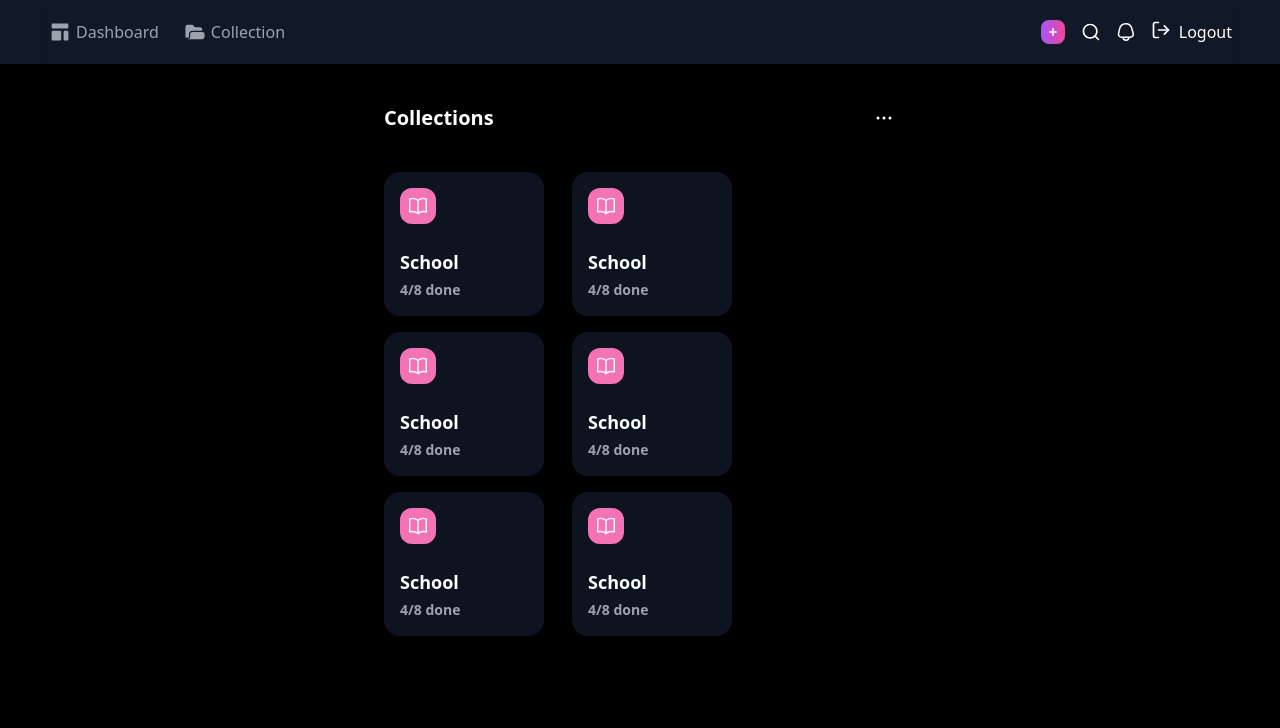
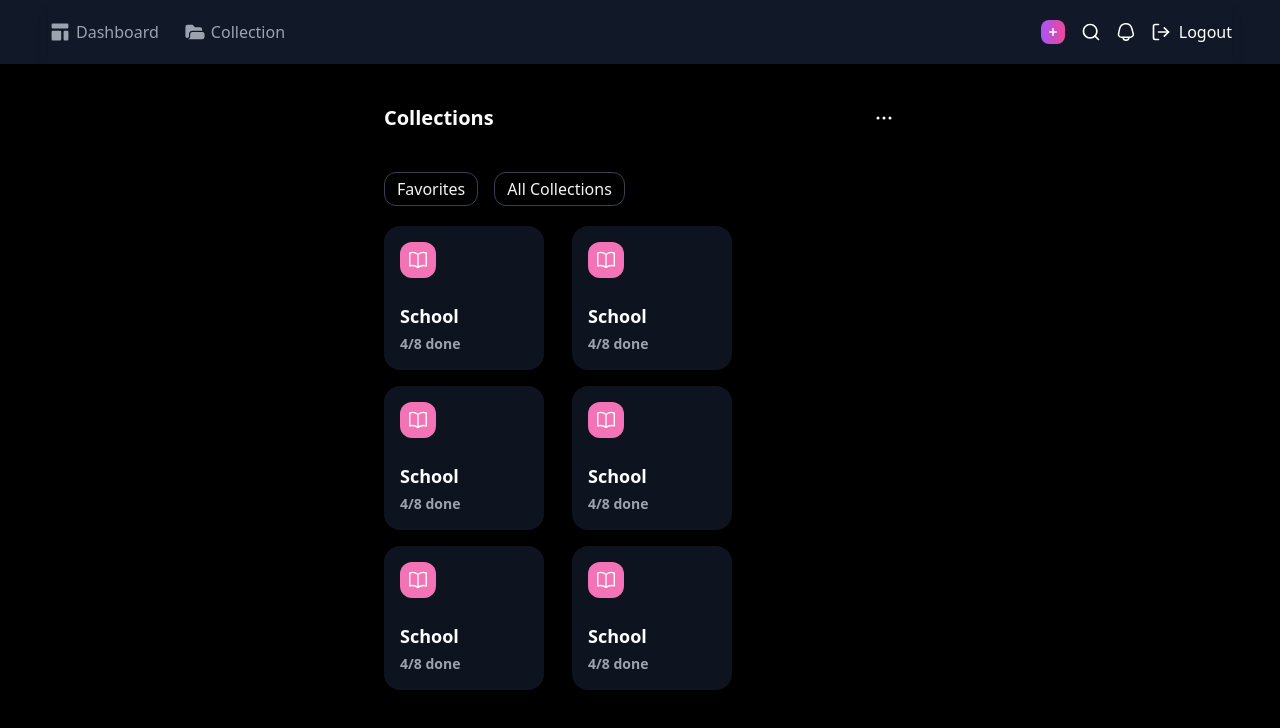
Before and after one commit to mahfuz68/todo, a React (Vite) app: page /collections in a window 1280 px wide. Shown: the top 728 px of the page. Built offline with nearby package versions, Linux system fonts and the light colour scheme; no server answers; sample sign-in values are in the browser's storage.

Commit message:
some style fix

```diff
--- a/src/component/DashboardNavbar.jsx
+++ b/src/component/DashboardNavbar.jsx
@@ -74,8 +74,8 @@ export default function DashboardNavbar() {
                     <button type="button">
                         <svg id="Outline" viewBox="0 0 24 24" width="18" height="18" fill='white' xmlns="http://www.w3.org/2000/svg"><path d="M22.555,13.662l-1.9-6.836A9.321,9.321,0,0,0,2.576,7.3L1.105,13.915A5,5,0,0,0,5.986,20H7.1a5,5,0,0,0,9.8,0h.838a5,5,0,0,0,4.818-6.338ZM12,22a3,3,0,0,1-2.816-2h5.632A3,3,0,0,1,12,22Zm8.126-5.185A2.977,2.977,0,0,1,17.737,18H5.986a3,3,0,0,1-2.928-3.651l1.47-6.616a7.321,7.321,0,0,1,14.2-.372l1.9,6.836A2.977,2.977,0,0,1,20.126,16.815Z"/></svg>
                     </button>
-                    <button className='flex gap-x-2' type="button" onClick={handleLogout}>
-                        <svg xmlns="http://www.w3.org/2000/svg" width="20" className='mt-[3.2px]' height="20" viewBox="0 0 24 24" fill="none" stroke="currentColor" stroke-width="2" stroke-linecap="round" stroke-linejoin="round" class="feather feather-log-out"><path d="M9 21H5a2 2 0 0 1-2-2V5a2 2 0 0 1 2-2h4"></path><polyline points="16 17 21 12 16 7"></polyline><line x1="21" y1="12" x2="9" y2="12"></line></svg>
+                    <button className='flex gap-x-2 items-center' type="button" onClick={handleLogout}>
+                        <svg xmlns="http://www.w3.org/2000/svg" width="20" className='' height="20" viewBox="0 0 24 24" fill="none" stroke="currentColor" stroke-width="2" stroke-linecap="round" stroke-linejoin="round" class="feather feather-log-out"><path d="M9 21H5a2 2 0 0 1-2-2V5a2 2 0 0 1 2-2h4"></path><polyline points="16 17 21 12 16 7"></polyline><line x1="21" y1="12" x2="9" y2="12"></line></svg>
                         Logout
                     </button>
                 </div>
--- a/src/page/Collections.jsx
+++ b/src/page/Collections.jsx
@@ -27,6 +27,23 @@ export default function Collections() {
                 />
               </svg>
             </div>
+            <div className="flex gap-x-4 mb-5 text-gray-100">
+              <button
+                type="button"
+                className=" flex gap-x-3 focus:outline-none items-center border border-gray-700 px-3 py-1 rounded-xl focus:border-gray-700 font-medium focus:bg-gray-700"
+
+            >
+                Favorites
+            </button>
+              <button
+                type="button"
+                className="flex gap-x-3 focus:outline-none items-center border border-gray-700 px-3 py-1 rounded-xl focus:border-gray-700 font-medium focus:bg-gray-700"
+
+            >
+                All Collections
+            </button>
+            </div>
+
             <section className=" flex flex-wrap gap-x-7 gap-y-4">
               <Collection/>
               <Collection/>
```
